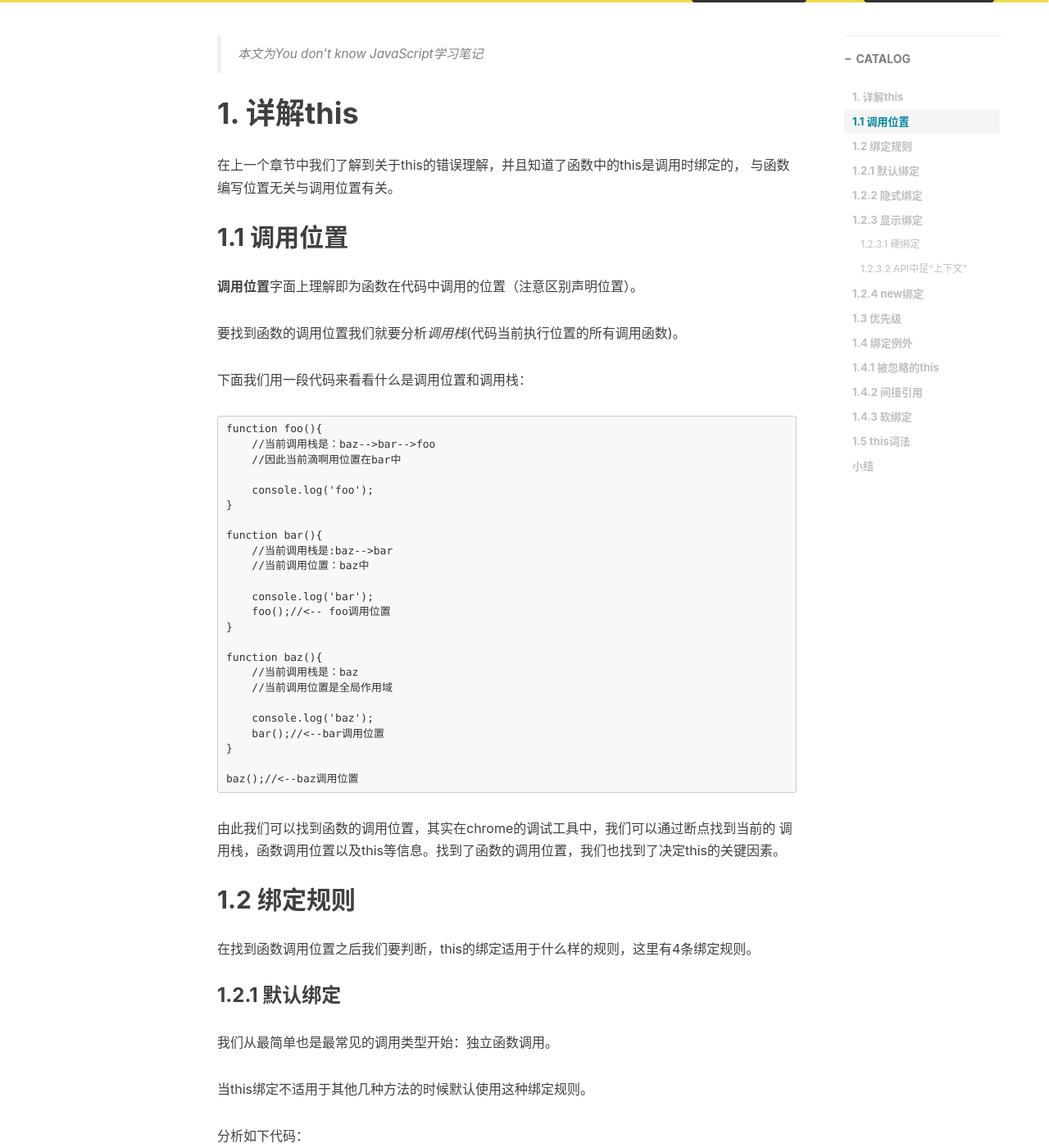
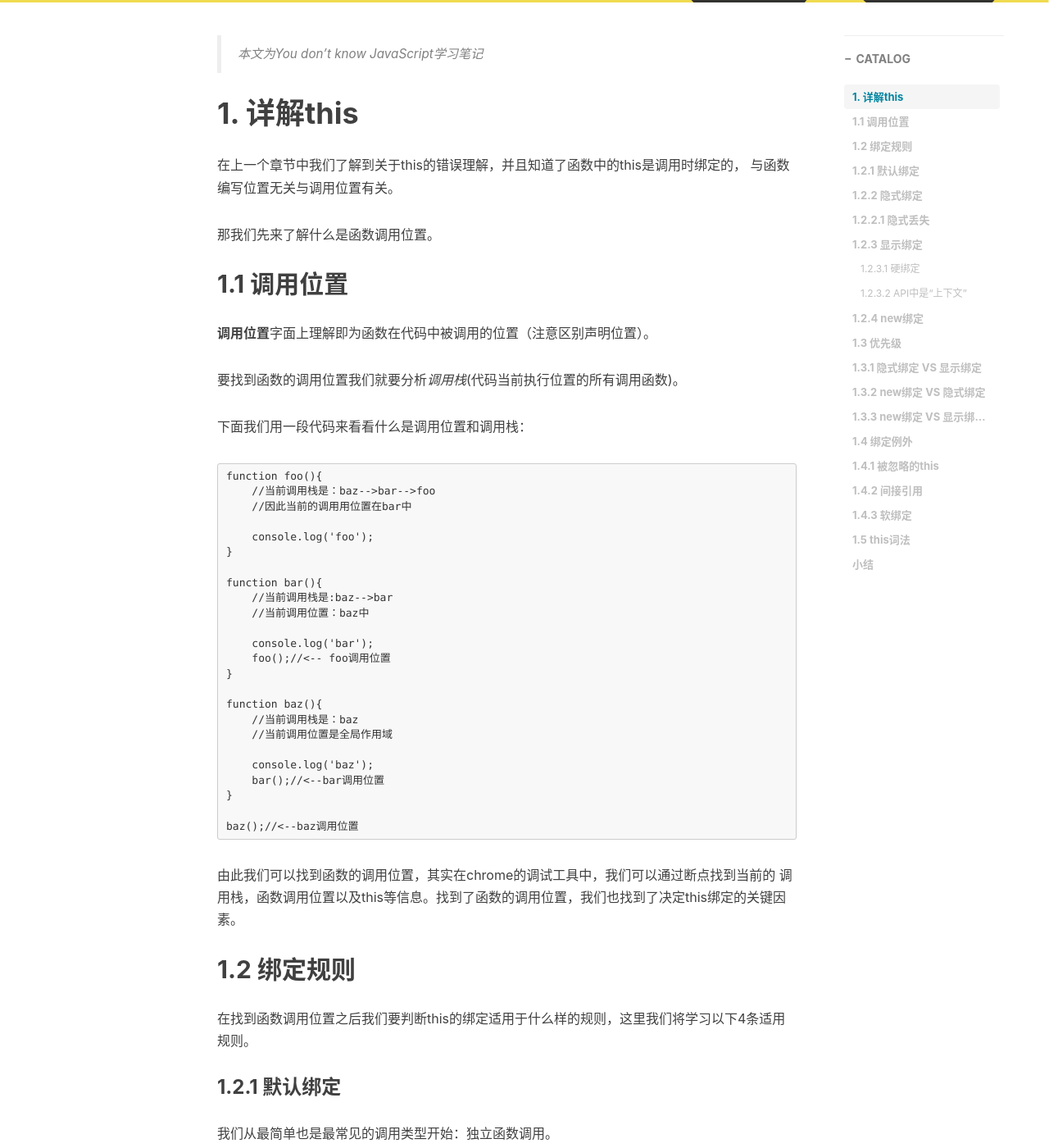
Before and after one commit to wolfdu/wolfdu.github.io, a Jekyll site: the page built from _posts/2017-09-11-analysis-this.markdown, in a window 1280 px wide and 1400 px high, scrolled down 580 px. Shown: the whole window at 82% size. Built offline with Jekyll 4.4.1, drawn with Linux system fonts in a browser that asks for light colours; nearby versions of some CDN libraries; comment, search, counter and statistics services are not loaded; some of the changed text lies outside the part shown.

Commit message:
what:你不知道的JavaScript analysis this 学习笔记 why: how: 勘误

```diff
--- a/_posts/2017-09-11-analysis-this.markdown
+++ b/_posts/2017-09-11-analysis-this.markdown
@@ -17,9 +17,11 @@
 在上一个章节中我们了解到关于this的错误理解，并且知道了函数中的this是调用时绑定的，
 与函数编写位置无关与调用位置有关。
 
+那我们先来了解什么是函数调用位置。
+
 ## 1.1 调用位置
 
-**调用位置**字面上理解即为函数在代码中调用的位置（注意区别声明位置）。
+**调用位置**字面上理解即为函数在代码中被调用的位置（注意区别声明位置）。
 
 要找到函数的调用位置我们就要分析*调用栈*(代码当前执行位置的所有调用函数)。
 
@@ -27,7 +29,7 @@
 
     function foo(){
         //当前调用栈是：baz-->bar-->foo
-        //因此当前滴啊用位置在bar中
+        //因此当前的调用用位置在bar中
 
         console.log('foo');
     }
@@ -52,17 +54,17 @@
 
 
 由此我们可以找到函数的调用位置，其实在chrome的调试工具中，我们可以通过断点找到当前的
-调用栈，函数调用位置以及this等信息。找到了函数的调用位置，我们也找到了决定this的关键因素。
+调用栈，函数调用位置以及this等信息。找到了函数的调用位置，我们也找到了决定this绑定的关键因素。
 
 ## 1.2 绑定规则
 
-在找到函数调用位置之后我们要判断，this的绑定适用于什么样的规则，这里有4条绑定规则。
+在找到函数调用位置之后我们要判断this的绑定适用于什么样的规则，这里我们将学习以下4条适用规则。
 
 ### 1.2.1 默认绑定
 
 我们从最简单也是最常见的调用类型开始：独立函数调用。
 
-当this绑定不适用于其他几种方法的时候默认使用这种绑定规则。
+当this绑定不适用于其他几种规则的时候默认使用这种绑定规则。
 
 分析如下代码：
 
@@ -131,7 +133,7 @@
 
     obj1.obj2.foo();//2
 
-**隐式丢失**
+### 1.2.2.1 隐式丢失
 
 隐式绑定的函数丢失绑定对象是非常常见的，也就是说丢失后会进行默认绑定，从而将this绑定到
 全局对象或者undefined上。
@@ -177,11 +179,11 @@
 
 这里的参数的传递其实就是一种隐式的赋值，所以结果相同，出现了丢失上下文的情况，进行了默认绑定。
 
-> 我们发下回调函数丢失this绑定的情况非常常见，此外还有一种情况在很多JavaScript库中比较常见，
+> 我们发现回调函数丢失this绑定的情况非常常见，此外还有一种情况在很多JavaScript库中比较常见，
 就是事件处理器会将回调函数的this强制的绑定为触发事件的DOM元素。
 
 无论那种情况，暂时看来this的绑定都是不可控的，你无法控制回调函数的执行方式，也就没有办法控制
-调用位置以得到期望的绑定。后面我们会学习到如何固定this来解决这个问题。
+调用位置以得到期望的this绑定。后面我们会学习到如何固定this绑定来解决这个问题。
 
 ### 1.2.3 显示绑定
 
@@ -213,7 +215,7 @@
 
 #### 1.2.3.1 硬绑定
 
-但是这种显示绑定的变化形式却可以实现。
+但是这种显示绑定的变化形式却可以解决丢失绑定的问题。
 
 分析如下代码：
 
@@ -232,7 +234,7 @@
     bar();//2
     setTimeout(bar,100);//2
 
-    //硬绑定的bar不可能再修改它的this
+    //硬绑定的bar不可能再修改它的this绑定
     bar.call(window);//2
 
 我们在bar的内部将foo的this显示的绑定到obj，这样无论怎么调用bar，总会在obj上调用foo，这种形式叫做硬绑定。
@@ -297,7 +299,7 @@
 
 #### 1.2.3.2 API中是“上下文”
 
-在很多第三方库函数中都会提供一个可选参数，可以指定上下文，其作用和bind(...)是一样的确保回调函数使用指定的this。
+在很多第三方库函数中都会提供一个可选参数，可以指定上下文，其作用和bind(...)是一样的确保回调函数使用指定的this绑定。
 
 例子：
 
@@ -340,7 +342,7 @@
 
     console.log(bar.a);//a
 
-通过new来调用foo时，将会构造一个新对象并把他绑定到foo调用的this上，这种形式的this绑定就是--new绑定。
+通过new来调用foo时，将会构造一个新对象并把他绑定到foo调用的this上，这种形式的this绑定就是 -- new绑定。
 
 ## 1.3 优先级
 
@@ -352,7 +354,7 @@
 
 我们首先找出一个最低优先级，当然是默认优先级啦～:P
 
-**隐式绑定 VS 显示绑定**
+### 1.3.1 隐式绑定 VS 显示绑定
 
     function foo(){
         console.log(this.a);
@@ -376,7 +378,7 @@
 
 我们可以清楚看到显示绑定优先级更高，所以在判断时应该优先考虑显示绑定。
 
-**new绑定 VS 隐式绑定**
+### 1.3.2 new绑定 VS 隐式绑定
 
     function foo(something){
         this.a = something;
@@ -403,7 +405,7 @@
 > 由于new和call/apply不能一起使用，因此不能通过`new foo.call(obj1)`来直接测试优先级。
 但是我们可以通过硬绑定来测试他们的优先级。
 
-**new绑定 VS 显示绑定（硬绑定）**
+### 1.3.3 new绑定 VS 显示绑定（硬绑定）
 
 我们先回忆一下硬绑定是如何工作的，Function.prototype.bind(...)会创建一个包装函数，这个函数会忽略
 他当前的this绑定（无论对象是什么），把我们提供的对象绑定到this上。
@@ -429,7 +431,7 @@
 额。。意料之外，bar被硬绑定到obj1上了但是，new bar(3)，并没有照着剧本那样把obj1.a修改为3.
 反之new绑定修改了硬绑定的this，我们得到的新对象baz.a的值为3.
 
-一下是我们之前的bind辅助函数：
+以下是我们之前的bind辅助函数：
 
     function bind(fn,obj){
             return function(){
@@ -440,7 +442,7 @@
 实际上在ES5中的bind函数的实现要复杂的多，实际实现中会判定硬绑定函数是否被new调用，如果被new调用
 就会使用新创建的this来替换硬绑定的this。
 
-之所以要在new中硬绑定函数，主要的目的是预先设置函数的一些参数，这样在使用new进行初始化的时候就只需要传入其余的参数就可以了。
+之所以要使用new调用硬绑定函数，主要的目的是预先设置函数的一些参数，这样在使用new进行初始化的时候就只需要传入其余的参数就可以了。
 
 bind(...)的功能之一就是可以把除第一个参数之外的其他参数传递给下层的函数（称为部分应用，是柯里化的一种）。
 
@@ -464,7 +466,7 @@
 
 ## 1.4 绑定例外
 
-在默写场景下this的绑定会出其不意：）
+在某些场景下this的绑定会出其不意：）
 
 ### 1.4.1 被忽略的this
 
@@ -495,7 +497,7 @@
 
 所以说我们应该创建一个更加安全的this绑定对象。
 
-就是传入一个特殊对象，将this绑定到这个对象不会对你的程序有任何的副作用--空的非委托对象（委托后面会进行学习）。
+就是传入一个特殊对象，将this绑定到这个对象不会对你的程序有任何的副作用 -- 空的非委托对象（委托后面会进行学习）。
 
 你可以使用你喜欢的命名来声明他这里使用DMZ（demilitarized zone，非军事区），创建一个空对象我们使用Object.create(null)，
 与{}相较而言这样创建的对象更空，因为这样不会创建Object.prototype这个委托。
@@ -625,7 +627,7 @@
 
     foo.call(obj);//2
 
-箭头函数可以确保函数的this被绑定到指定的对象，此外他还体现了他使用常见的词法作用域取代了传统的this机制。
+箭头函数可以确保函数的this被绑定到指定的对象，此外更重要的是他还体现了使用常见的词法作用域取代传统的this机制的思想。
 
 其实这种用法和我们在ES6之前使用另外一种模式完全一样：
 
```
Also changed, not shown: other parts of _posts/2017-09-11-analysis-this.markdown (+5 -5 lines).
